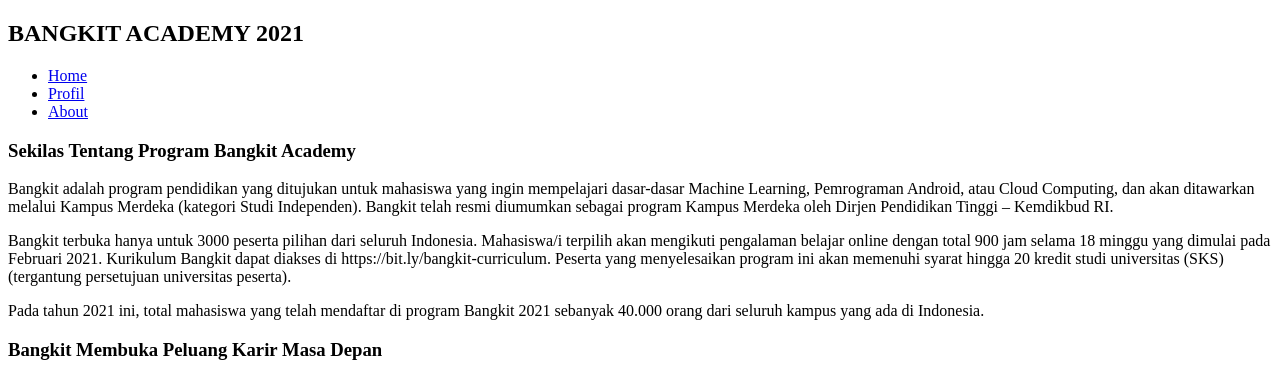
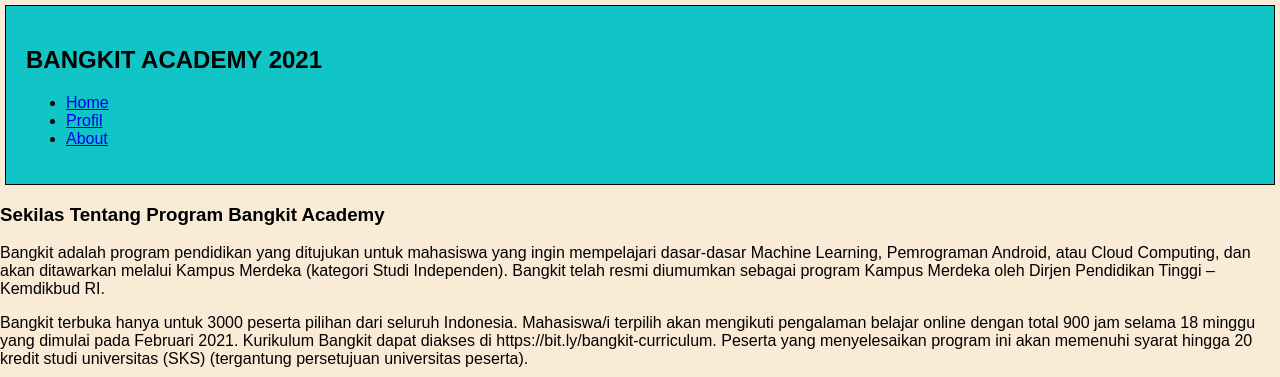
Before and after one commit to zurriyatafatni/web-dicoding-submission, a plain HTML site: page index.html in a window 1280 px wide. Shown: the top 377 px of the page. Drawn offline with Linux system fonts and the light colour scheme.

Commit message:
adding css style

```diff
--- a/index.html
+++ b/index.html
@@ -1,10 +1,11 @@
 <!DOCTYPE html>
-<html lang="en">
+<html>
 
 <head>
     <meta charset="UTF-8">
     <meta http-equiv="X-UA-Compatible" content="IE=edge">
     <meta name="viewport" content="width=device-width, initial-scale=1.0">
+    <link rel="stylesheet" href="style.css">
     <title>Bangkit Academy</title>
 </head>
 
--- /dev/null
+++ b/style.css
@@ -0,0 +1,21 @@
+body {
+    width: 100%;
+    height: 100%;
+    margin: auto;
+    padding: 0px;
+    background-color: antiquewhite;
+    font-family: Arial,
+        Helvetica,
+        sans-serif;
+}
+
+.container {
+    display: flex;
+    width: auto;
+    height: auto;
+    background-color: #11C5C6;
+    border: 1px solid black;
+    padding: 20px;
+    /* border-radius: 10px; */
+    margin: 5px;
+}
```
Also changed, not shown: 1 other file.
